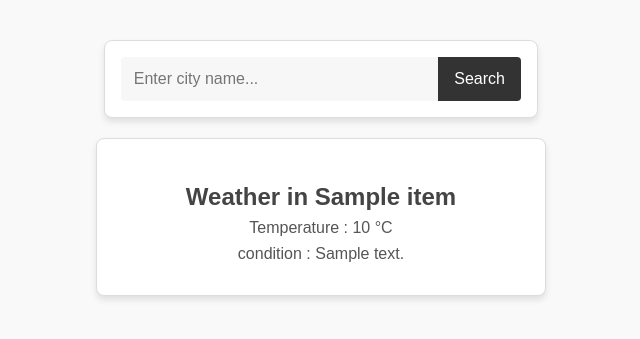
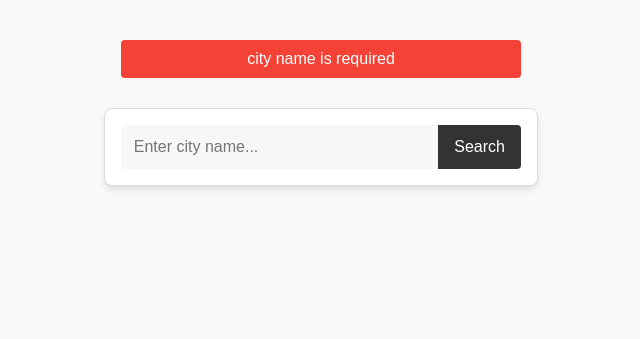
Before and after one commit to Sachin-Ram/Weather_App, a Flask app: page / in a window 1280 px wide. Shown: the part 213-552 px from the top of the page, without its empty margins (319-959 px from the left). Run offline with Flask 3, Linux system fonts and the light colour scheme; a database or web service that is not in the repository returns one stand-in record (values such as "Sample title"); data that the repository does not hold is empty.

Commit message:
Error handling updated

```diff
--- a/app.py
+++ b/app.py
@@ -1,9 +1,13 @@
 from flask import Flask,render_template
 from controller.weather_service_controller import weather_endpoint
+from dotenv import load_dotenv
+import os
+load_dotenv()
 
 
 app=Flask(__name__)
 
+app.secret_key=os.getenv("secret_key")
 
 app.register_blueprint(weather_endpoint)
 
--- a/controller/weather_service_controller.py
+++ b/controller/weather_service_controller.py
@@ -1,4 +1,4 @@
-from flask import Flask,Blueprint,render_template,request
+from flask import Flask,Blueprint,render_template,request,redirect,url_for,flash
 from services.weather_services import weather_services
 
 
@@ -8,21 +8,43 @@ weather_endpoint=Blueprint("weather",__name__,template_folder="templates")
 
 def func():
 
-    data=weather_services(request.args.get("city"))
+    city=request.args.get("city")
 
-    response=data.get_weather()
+    if request.method=="GET" and not city:
+
+        flash("city name is required","error")
+
+        return render_template("index.html", weather_data=None)
+
+    try:
+
+        data=weather_services(city)
 
 
-    weather_data = {
-        "city": response["name"],
-        "temperature": round(response["main"]["temp"]),  # Convert Kelvin to Celsius
-        "description": response["weather"][0]["description"],
-        "country": response["sys"]["country"],
-    }
+        response=data.get_weather()
 
 
+        if "main" not in response:
+            flash("Weather data not available. Please check the city name.", "error")
+            return render_template("index.html", weather_data=None)
 
-    return render_template("index.html",weather_data=weather_data)
+        if "weather" not in response:
+            flash("Weather description not found. Please try again later.", "error")
+            return render_template("index.html", weather_data=None)
+
+        weather_data = {
+            "city": response["name"],
+            "temperature": round(response["main"]["temp"]),  # Convert Kelvin to Celsius
+            "description": response["weather"][0]["description"],
+            "country": response["sys"]["country"],
+        }
+        flash("data fetched","success")
+        return render_template("index.html",weather_data=weather_data)
+
+    except Exception as e:
+
+        flash("We're sorry, but something went wrong on our end. Please try again later.","error")
+        return render_template("index.html", weather_data=None)
 
 @weather_endpoint.route('/test')
 
--- a/services/weather_services.py
+++ b/services/weather_services.py
@@ -23,11 +23,11 @@ class weather_services:
 
     def get_weather(self):
 
-        lat_long_data=self.get_lat_long()
+        # lat_long_data=self.get_lat_long()
 
-        latitude=lat_long_data[0]["lon"]
+        # latitude=lat_long_data[0]["lon"]
 
-        longitude=lat_long_data[0]["lat"]
+        # longitude=lat_long_data[0]["lat"]
 
 
         weather_data=requests.get("https://api.openweathermap.org/data/2.5/weather?q={}&units=metric&appid={}".format(self.city,self.api_key))
--- a/static/main.css
+++ b/static/main.css
@@ -105,3 +105,27 @@ body, html {
   color: #555;
   margin: 0.5rem 0;
 }
+
+
+.flash-messages {
+  margin-bottom: 20px;
+  width: 100%;
+  max-width: 400px;
+  text-align: center;
+}
+
+.flash-message {
+  padding: 10px;
+  margin-bottom: 10px;
+  border-radius: 4px;
+  font-size: 1rem;
+  color: #fff;
+}
+
+.flash-message.error {
+  background-color: #f44336; /* Red for errors */
+}
+
+.flash-message.success {
+  background-color: #4caf50; /* Green for success */
+}
--- a/templates/index.html
+++ b/templates/index.html
@@ -15,7 +15,19 @@
     </header>
 
     <main class="container">
-        <form class="weather-form" method="get">
+
+
+        {% with messages = get_flashed_messages(with_categories=true)%}
+            {% if messages %}
+                <div class="flash-messages">
+                    {% for categories , mess in messages %}
+                    <div class="flash-message {{categories}}">{{mess}}</div>
+                    {% endfor %}
+                </div>
+            {% endif %}
+        {% endwith %}
+
+        <form class="weather-form" method="GET">
             <input type="search" name="city" placeholder="Enter city name..." required class="search-input">
             <button type="submit" class="search-button">Search</button>
         </form>
```
Also changed, not shown: 1 other file.
